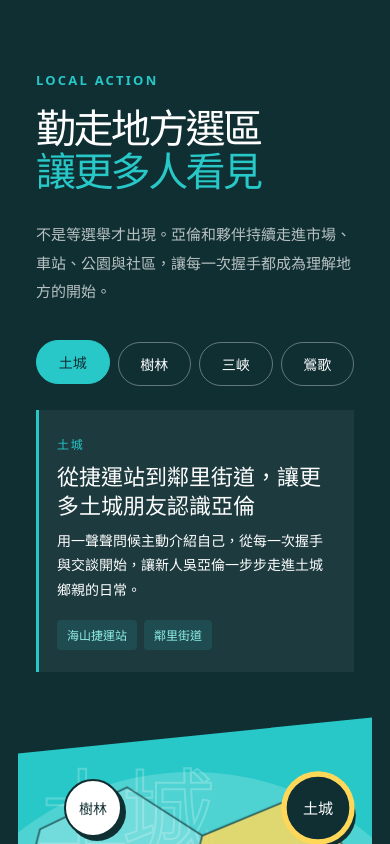
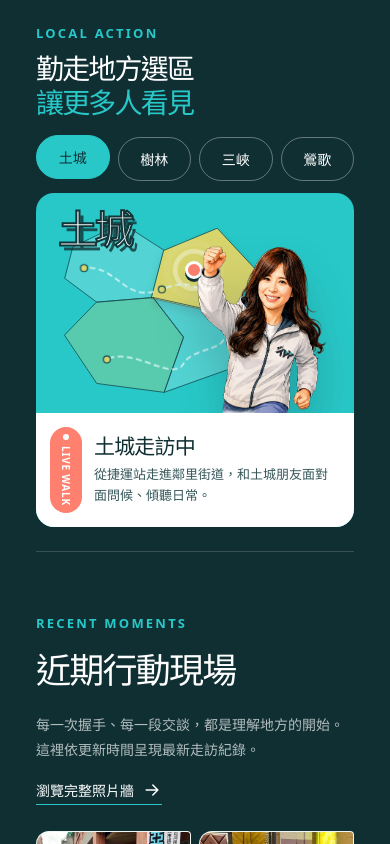
Before and after one commit to lian0103/wu2.0, a Vue app: page / in a window 390 px wide. Shown: the part 2720-3564 px from the top of the page. Built offline with nearby package versions, Linux system fonts and the light colour scheme.

Commit message:
fix: redesign mobile district interaction as compact card

```diff
--- a/src/App.vue
+++ b/src/App.vue
@@ -26,28 +26,28 @@ const localActions = {
     headline: '從捷運站到鄰里街道，讓更多土城朋友認識亞倫',
     copy: '用一聲聲問候主動介紹自己，從每一次握手與交談開始，讓新人吳亞倫一步步走進土城鄉親的日常。',
     tags: ['海山捷運站', '鄰里街道'],
-    liveNote: '捷運站・鄰里街道..',
+    liveNote: '從捷運站走進鄰里街道，和土城朋友面對面問候、傾聽日常。',
     marker: { x: 66, y: 31 },
   },
   樹林: {
     headline: '一步一腳印，和樹林鄉親面對面交朋友',
     copy: '從樹林車站、長壽公園到博愛早市，走進人群、親切互動，用真誠累積熟悉感，也爭取每一份支持。',
     tags: ['樹林車站', '長壽公園', '博愛早市'],
-    liveNote: '車站・公園・早市..',
+    liveNote: '走訪車站、公園與早市，在每一次相遇中認識樹林的地方大小事。',
     marker: { x: 31, y: 30 },
   },
   三峽: {
     headline: '走進三峽日常，讓新人被看見、被認識',
     copy: '勤走北大特區、公有市場與鄰里活動，主動向三峽朋友介紹亞倫，也用每一次相遇拉近彼此的距離。',
     tags: ['北大特區', '三峽市場', '鄰里走訪'],
-    liveNote: '北大特區・三峽市場..',
+    liveNote: '深入北大特區與三峽市場，聽見居民關心的生活需求與期待。',
     marker: { x: 64, y: 69 },
   },
   鶯歌: {
     headline: '持續走訪，成為鶯歌鄉親熟悉的新面孔',
     copy: '從鶯歌車站到二橋、大湖等社區，帶著笑容主動問候，讓更多朋友認識吳姐姐，也認識這份服務地方的初心。',
     tags: ['鶯歌車站', '鳳鳴車站', '尖山二橋'],
-    liveNote: '車站・鳳鳴・尖山..',
+    liveNote: '從鶯歌、鳳鳴車站走到尖山二橋，持續累積熟悉、信任與支持。',
     marker: { x: 31, y: 68 },
   },
 }
@@ -63,6 +63,8 @@ const activeMapAction = computed(() => localActions[activeDistrict.value])
 const activeMapStyle = computed(() => ({
   '--spot-x': `${activeMapAction.value.marker.x}%`,
   '--spot-y': `${activeMapAction.value.marker.y}%`,
+  '--mobile-spot-x': `${activeMapAction.value.marker.x * 2.4}px`,
+  '--mobile-spot-y': `${12 + activeMapAction.value.marker.y * 2.09}px`,
 }))
 
 const eventGroups = groupEventsByDate(events)
--- a/src/styles.css
+++ b/src/styles.css
@@ -2105,6 +2105,16 @@ svg {
   to { opacity: 1; transform: translateY(0) rotate(-2deg); }
 }
 
+@keyframes mobile-broadcast-in {
+  from { opacity: 0; transform: translateY(22px); }
+  to { opacity: 1; transform: translateY(0); }
+}
+
+@keyframes mobile-map-word-in {
+  from { opacity: 0; transform: translateX(18px) scale(0.96); }
+  to { opacity: 0.96; transform: translateX(0) scale(1); }
+}
+
 @keyframes panel-in {
   from { opacity: 0; transform: translateX(-12px); }
   to { opacity: 1; transform: translateX(0); }
@@ -2632,16 +2642,25 @@ svg {
   }
 
   .local-copy {
-    padding: 75px 18px 45px;
-  }
+    padding: 28px 18px 0;
+  }
+
+  .local-layout {
+    min-height: 0;
+    padding-bottom: 24px;
+  }
+
+  .local-copy .section-kicker { margin-bottom: 10px; }
+  .local-copy h2 { font-size: 28px; line-height: 1.2; }
 
   .local-copy > p:not(.section-kicker) {
-    font-size: 15px;
+    display: none;
   }
 
   .district-tabs {
     display: grid;
     grid-template-columns: repeat(4, 1fr);
+    margin: 18px 0 12px;
   }
 
   .district-tabs button {
@@ -2649,11 +2668,15 @@ svg {
   }
 
   .district-panel {
-    padding: 22px 18px;
+    display: none;
   }
 
   .local-visual {
-    min-height: 515px;
+    min-height: 0;
+    margin: 0 18px;
+    padding-top: 220px;
+    clip-path: none;
+    border-radius: 18px;
   }
 
   .local-gallery {
@@ -2692,26 +2715,37 @@ svg {
   }
 
   .local-visual > img {
-    right: -12%;
-    width: min(96vw, 460px);
+    right: -6px;
+    top: 22px;
+    bottom: auto;
+    width: 190px;
+    height: 198px;
+    object-fit: cover;
+    object-position: top;
   }
 
   .map-shape {
-    top: 44%;
-    width: 110vw;
+    top: 12px;
+    left: 0;
+    width: 240px;
+    transform: none;
   }
 
   .map-place-word {
-    top: 9%;
-    left: 5%;
-    font-size: clamp(70px, 24vw, 96px);
+    z-index: 3;
+    top: 16px;
+    left: 7%;
+    color: var(--white);
+    font-size: 40px;
+    letter-spacing: -0.09em;
+    opacity: 0.96;
+    text-shadow: 4px 5px 0 rgba(16, 47, 51, 0.82);
+    -webkit-text-stroke: 2px var(--ink);
+    animation-name: mobile-map-word-in;
   }
 
   .map-label {
-    width: 58px;
-    height: 58px;
-    font-size: 14px;
-    box-shadow: 4px 4px 0 var(--ink);
+    display: none;
   }
 
   .label-tucheng { top: 12%; left: 13%; }
@@ -2720,22 +2754,53 @@ svg {
   .label-yingge { right: 3%; bottom: 27%; }
 
   .map-broadcast-card {
-    top: min(calc(var(--spot-y) + 8%), 72%);
-    left: clamp(30%, calc(var(--spot-x) - 9%), calc(100% - 215px));
-    width: 190px;
-    padding: 12px 14px 13px;
+    position: relative;
+    top: auto;
+    right: auto;
+    bottom: auto;
+    left: auto;
+    display: grid;
+    grid-template-columns: auto 1fr;
+    column-gap: 12px;
+    width: auto;
+    min-height: 112px;
+    padding: 14px;
+    border: 0;
+    border-radius: 0;
+    background: var(--white);
+    box-shadow: none;
+    animation-name: mobile-broadcast-in;
+  }
+
+  .broadcast-live {
+    grid-row: 1 / 3;
+    align-self: center;
+    margin: 0;
+    padding: 7px 9px;
+    writing-mode: vertical-rl;
   }
 
   .map-broadcast-card strong {
-    font-size: 20px;
+    align-self: end;
+    font-size: 21px;
+    line-height: 1.15;
+  }
+
+  .map-broadcast-card small {
+    align-self: start;
+    margin-top: 5px;
+    font-size: 13px;
+    line-height: 1.65;
   }
 
   .visual-stamp {
-    top: 49%;
-    left: 5%;
-    width: 82px;
-    height: 82px;
-    padding-top: 14px;
+    display: none;
+  }
+
+  .local-visual::after { display: none; }
+  .map-live-spot {
+    left: var(--mobile-spot-x);
+    top: var(--mobile-spot-y);
   }
 
   .visual-stamp strong { font-size: 21px; }
```
